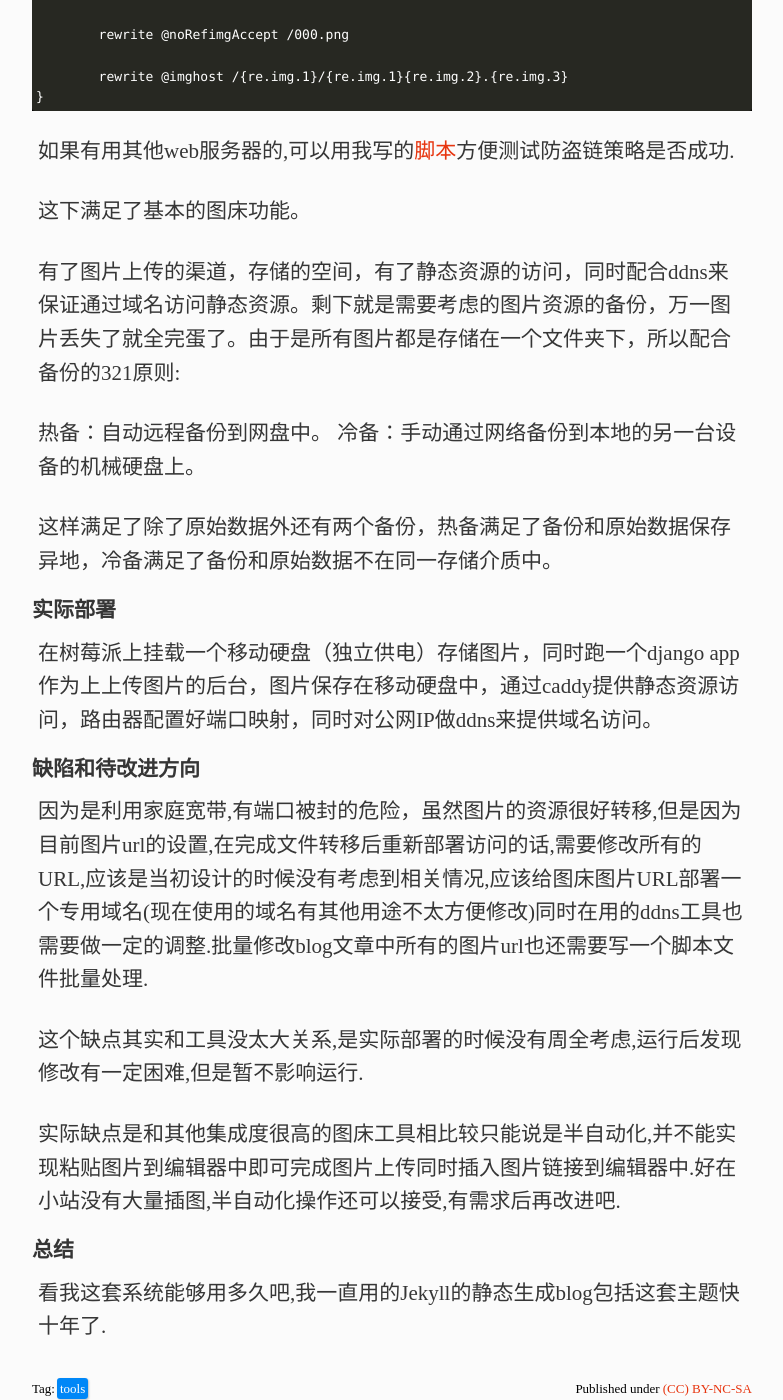
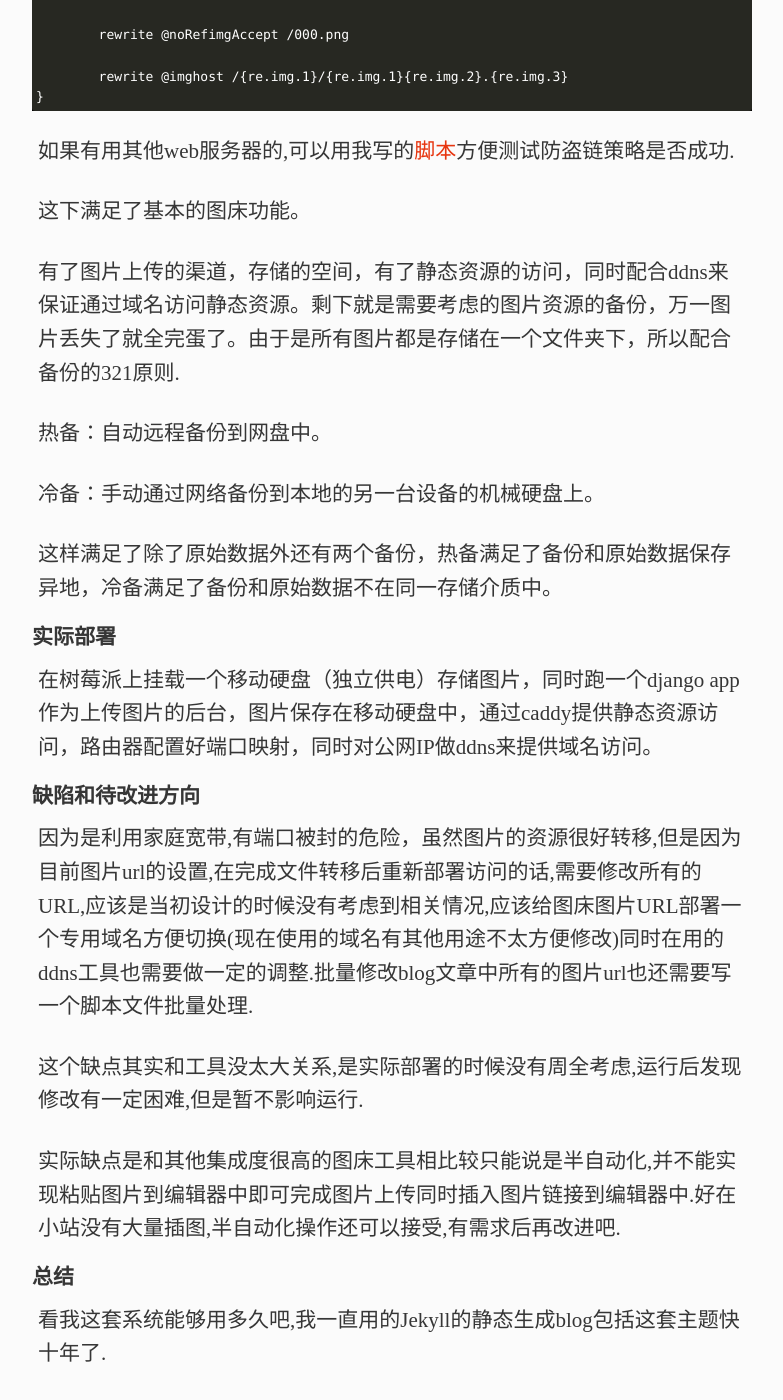
Before and after one commit to xavierskip/xavierskip.github.io, a Jekyll site: the page built from _posts/2022-1-14-img-host.md, in a window 1280 px wide and 1400 px high, scrolled down 1609 px. Shown: the whole window, without its empty margins (248-1031 px from the left). Built offline with Jekyll 4.4.1, drawn with Linux system fonts in a browser that asks for light colours; comment, search, counter and statistics services are not loaded.

Commit message:
Update 2022-1-14-img-host.md

```diff
--- a/_posts/2022-1-14-img-host.md
+++ b/_posts/2022-1-14-img-host.md
@@ -59,18 +59,19 @@ caddy v2 配置文件举例如下：
 
 这下满足了基本的图床功能。
 
-有了图片上传的渠道，存储的空间，有了静态资源的访问，同时配合ddns来保证通过域名访问静态资源。剩下就是需要考虑的图片资源的备份，万一图片丢失了就全完蛋了。由于是所有图片都是存储在一个文件夹下，所以配合备份的321原则:
+有了图片上传的渠道，存储的空间，有了静态资源的访问，同时配合ddns来保证通过域名访问静态资源。剩下就是需要考虑的图片资源的备份，万一图片丢失了就全完蛋了。由于是所有图片都是存储在一个文件夹下，所以配合备份的321原则.
 
 热备：自动远程备份到网盘中。
+
 冷备：手动通过网络备份到本地的另一台设备的机械硬盘上。
 
 这样满足了除了原始数据外还有两个备份，热备满足了备份和原始数据保存异地，冷备满足了备份和原始数据不在同一存储介质中。
 
 #### 实际部署
-在树莓派上挂载一个移动硬盘（独立供电）存储图片，同时跑一个django app作为上上传图片的后台，图片保存在移动硬盘中，通过caddy提供静态资源访问，路由器配置好端口映射，同时对公网IP做ddns来提供域名访问。
+在树莓派上挂载一个移动硬盘（独立供电）存储图片，同时跑一个django app作为上传图片的后台，图片保存在移动硬盘中，通过caddy提供静态资源访问，路由器配置好端口映射，同时对公网IP做ddns来提供域名访问。
 
 #### 缺陷和待改进方向
-因为是利用家庭宽带,有端口被封的危险，虽然图片的资源很好转移,但是因为目前图片url的设置,在完成文件转移后重新部署访问的话,需要修改所有的URL,应该是当初设计的时候没有考虑到相关情况,应该给图床图片URL部署一个专用域名(现在使用的域名有其他用途不太方便修改)同时在用的ddns工具也需要做一定的调整.批量修改blog文章中所有的图片url也还需要写一个脚本文件批量处理.
+因为是利用家庭宽带,有端口被封的危险，虽然图片的资源很好转移,但是因为目前图片url的设置,在完成文件转移后重新部署访问的话,需要修改所有的URL,应该是当初设计的时候没有考虑到相关情况,应该给图床图片URL部署一个专用域名方便切换(现在使用的域名有其他用途不太方便修改)同时在用的ddns工具也需要做一定的调整.批量修改blog文章中所有的图片url也还需要写一个脚本文件批量处理.
 
 这个缺点其实和工具没太大关系,是实际部署的时候没有周全考虑,运行后发现修改有一定困难,但是暂不影响运行.
 
```
